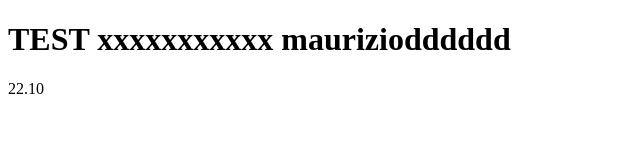
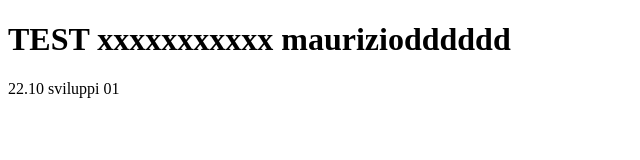
Before and after one commit to angdev70/test-ang-js, a plain HTML site: page index.html in a window 1280 px wide. Shown: the full height of the page, 0-640 px from the left. Drawn offline with Linux system fonts and the light colour scheme.

Commit message:
Sviluppi 01

```diff
--- a/index.html
+++ b/index.html
@@ -7,5 +7,6 @@
   <body>
     <h1>TEST xxxxxxxxxxx mauriziodddddd</h1>
     22.10
+    sviluppi 01
   </body>
 </html>
```
